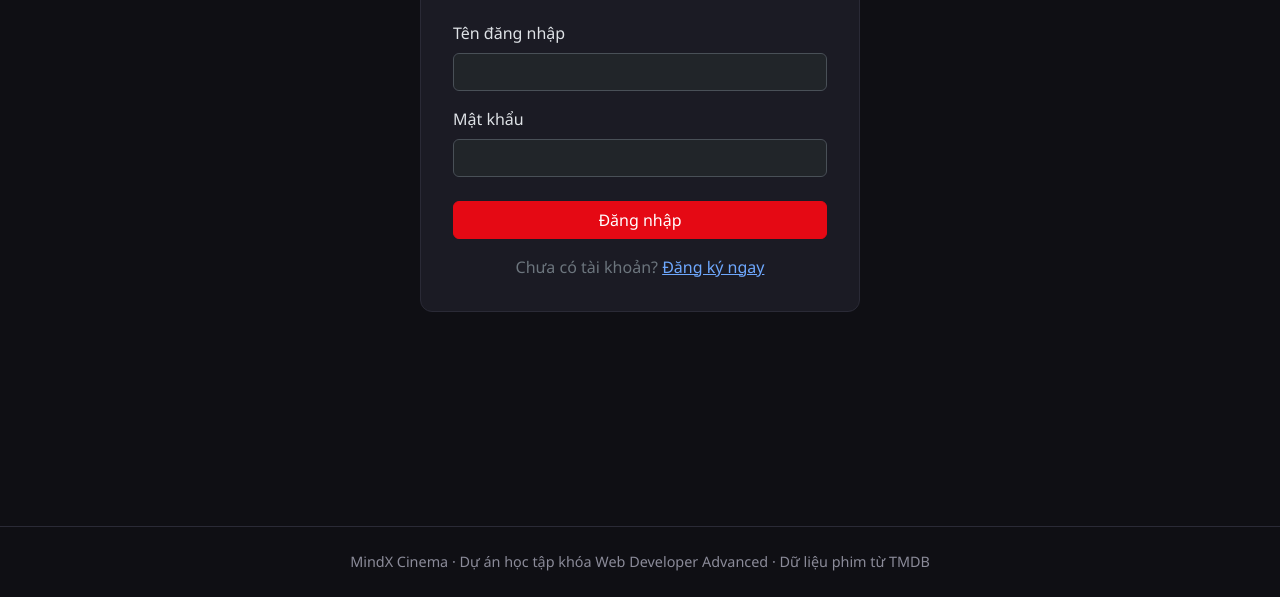
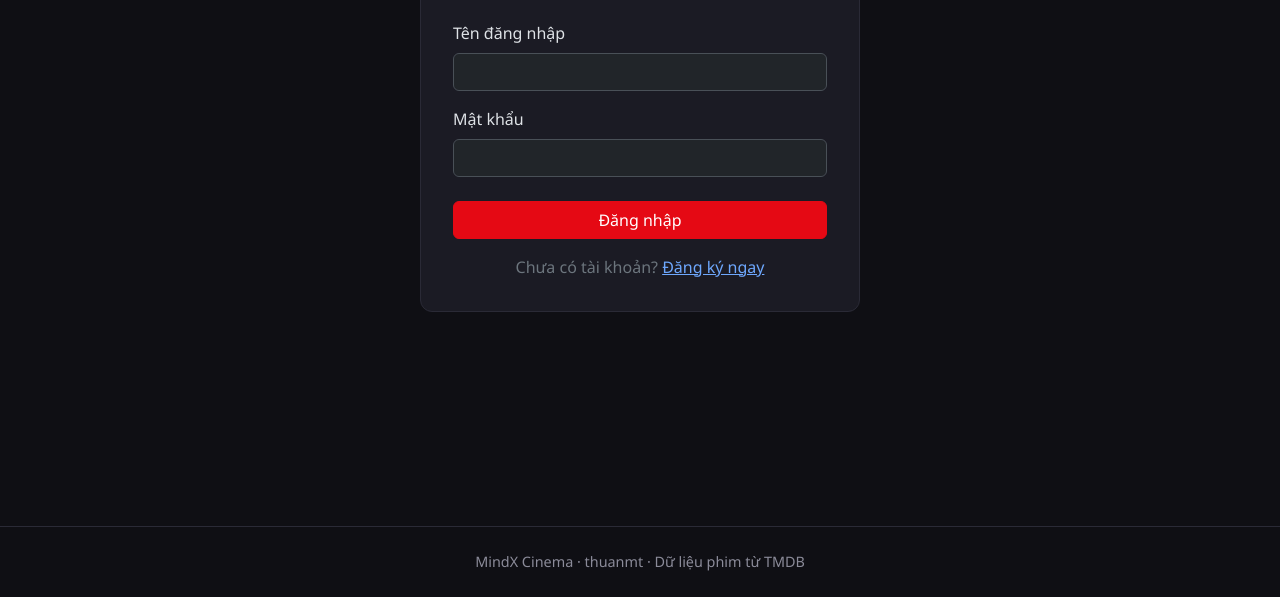
Before and after one commit to thuanmtt/mindx_cinema, a plain HTML site: page dang_nhap.html in a window 1280 px wide. Shown: the part 203-800 px from the top of the page. Drawn offline with nearby package versions, Linux system fonts and the light colour scheme.

Commit message:
update footer in login page

```diff
--- a/dang_nhap.html
+++ b/dang_nhap.html
@@ -50,7 +50,7 @@
 </main>
 
 <footer class="py-4 text-center">
-  <div class="container">MindX Cinema · Dự án học tập khóa Web Developer Advanced · Dữ liệu phim từ TMDB</div>
+  <div class="container">MindX Cinema · thuanmt · Dữ liệu phim từ TMDB</div>
 </footer>
 
 <script src="https://cdn.jsdelivr.net/npm/bootstrap@5.3.3/dist/js/bootstrap.bundle.min.js"></script>
```
